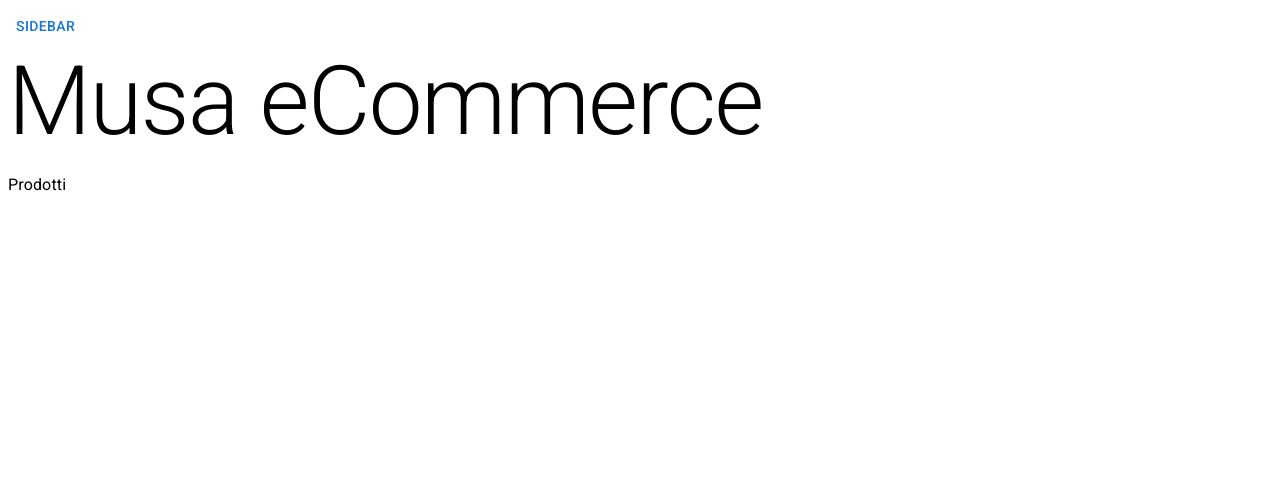
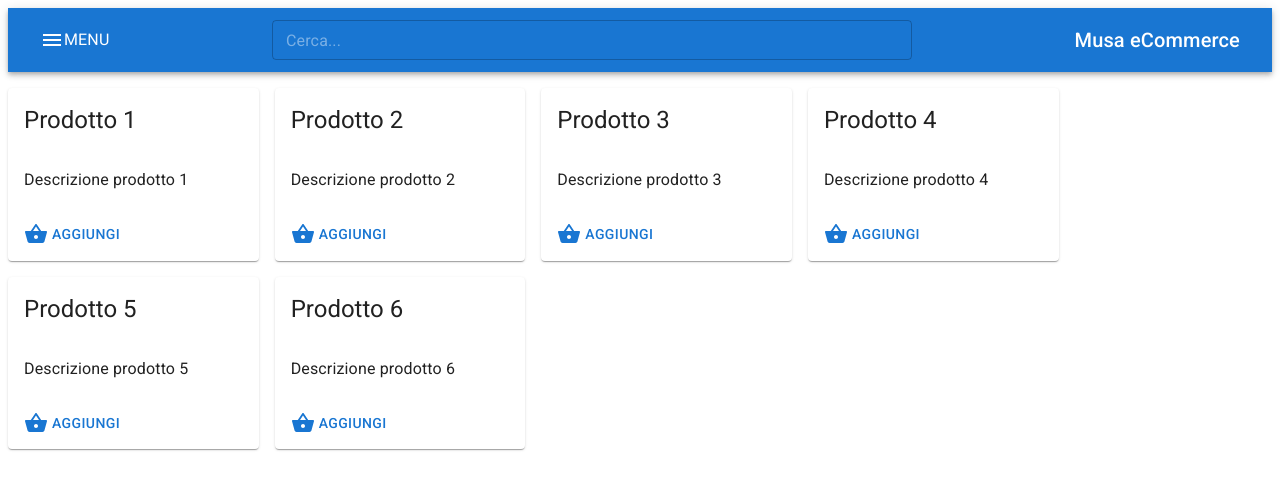
Before and after one commit to gafreax/mec, a React (Create React App) app: page / in a window 1280 px wide. Shown: the top 490 px of the page. Built offline with nearby package versions, Linux system fonts and the light colour scheme.

Commit message:
Lezione: 49

```diff
--- a/package.json
+++ b/package.json
@@ -18,6 +18,7 @@
     "react-router-dom": "^6.23.0",
     "react-scripts": "5.0.1",
     "redux": "^5.0.1",
+    "sass": "^1.77.1",
     "web-vitals": "^2.1.4"
   },
   "scripts": {
--- /dev/null
+++ b/src/components/navbar/index.jsx
@@ -0,0 +1,30 @@
+import { AppBar, Button, TextField, Toolbar, Typography } from "@mui/material";
+import { Menu } from "@mui/icons-material";
+
+import "./style.scss";
+const displayOnlyOnMedium = { display: {
+    xs: "none",
+    md: "block"
+}}
+
+const searchFieldSize = {
+    width: {
+        xs: "320px",
+        sm: "480px",
+        md: "640px"
+    },
+}
+
+function Navbar({setDrawerOpen}) {
+    return <AppBar position="static">
+        <Toolbar className="toolbar">
+            <Button className="menuButton" onClick={() => setDrawerOpen(true)}>
+                <Menu /><Typography variant="body1" color={"white"} sx={displayOnlyOnMedium}>Menu</Typography>
+            </Button>
+            <TextField placeholder="Cerca..." size="small" className="search" sx={searchFieldSize}/>
+            <Typography variant="h6" sx={displayOnlyOnMedium}>Musa eCommerce </Typography>
+        </Toolbar>
+    </AppBar>
+}
+
+export default Navbar
--- /dev/null
+++ b/src/components/navbar/style.scss
@@ -0,0 +1,21 @@
+.toolbar {
+    display: flex;
+    justify-content: space-between;
+
+    & > * {
+        padding: 8px;
+    }
+}
+
+.search {
+    color: lightgray;
+
+    & > * {
+        color: white !important;
+        justify-content: center;
+    }
+}
+
+.menuButton > svg {
+    fill: white;
+}
--- /dev/null
+++ b/src/components/product-card/index.jsx
@@ -0,0 +1,14 @@
+import { ShoppingBasket } from "@mui/icons-material"
+import { Button, Card, CardActions, CardContent, CardHeader, Typography } from "@mui/material"
+
+function ProductCard({title, description}) {
+    return <Card>
+        <CardHeader title={title} />
+        <CardContent>
+            <Typography>{description}</Typography>
+        </CardContent>
+        <CardActions><Button><ShoppingBasket color="primary" sx={{ marginRight: "4px"}}/> Aggiungi</Button></CardActions>
+    </Card>
+}
+
+export default ProductCard
--- /dev/null
+++ b/src/components/products/index.jsx
@@ -0,0 +1,43 @@
+import { Grid } from "@mui/material";
+import ProductCard from "../product-card";
+
+
+const products = [
+    {
+        title: "Prodotto 1",
+        description: "Descrizione prodotto 1"
+    },
+    {
+        title: "Prodotto 2",
+        description: "Descrizione prodotto 2"
+    },
+    {
+        title: "Prodotto 3",
+        description: "Descrizione prodotto 3"
+    },
+    {
+        title: "Prodotto 4",
+        description: "Descrizione prodotto 4"
+    },
+    {
+        title: "Prodotto 5",
+        description: "Descrizione prodotto 5"
+    },
+    {
+        title: "Prodotto 6",
+        description: "Descrizione prodotto 6"
+    },
+
+]
+function Produtcs() {
+    return <Grid container spacing={2}>
+            { products.map(product =>
+                <Grid item xs={4} md={3} key={product}>
+                    <ProductCard title={product.title} description={product.description}/>
+                </Grid>
+            )
+            }
+        </Grid>
+}
+
+export default Produtcs
--- a/src/pages/Home.jsx
+++ b/src/pages/Home.jsx
@@ -1,17 +1,18 @@
-import { Button, Drawer, Grid, List, ListItem, ListItemButton, ListItemIcon, ListItemText, Typography } from "@mui/material";
+import {  Drawer, Grid, List, ListItem, ListItemButton, ListItemIcon, ListItemText } from "@mui/material";
 import { ShoppingBasket } from "@mui/icons-material";
 import { useState } from "react";
+import Navbar from "../components/navbar";
+import Produtcs from "../components/products";
 
 function Home() {
     const [open, setOpen] = useState(false)
 
     return <Grid container spacing={2} fixed>
         <Grid item xs={12}>
-            <Button onClick={() => setOpen(true)}>Sidebar</Button>
-            <Typography variant="h1">Musa eCommerce </Typography>
+            <Navbar setDrawerOpen={setOpen}/>
         </Grid>
         <Grid item xs={12} md={10}>
-            <Typography>Prodotti</Typography>
+            <Produtcs />
         </Grid>
         <Drawer open={open} onClose={() => setOpen(false)}>
             <List>
@@ -20,8 +21,8 @@ function Home() {
                         <ListItemIcon>
                             <ShoppingBasket />
                         </ListItemIcon>
+                        <ListItemText primary="Carrello" />
                     </ListItemButton>
-                    <ListItemText primary="Carrello" />
                 </ListItem>
             </List>
         </Drawer>
```
Also changed, not shown: 1 other file (tests, documents, lock files or other folders).
